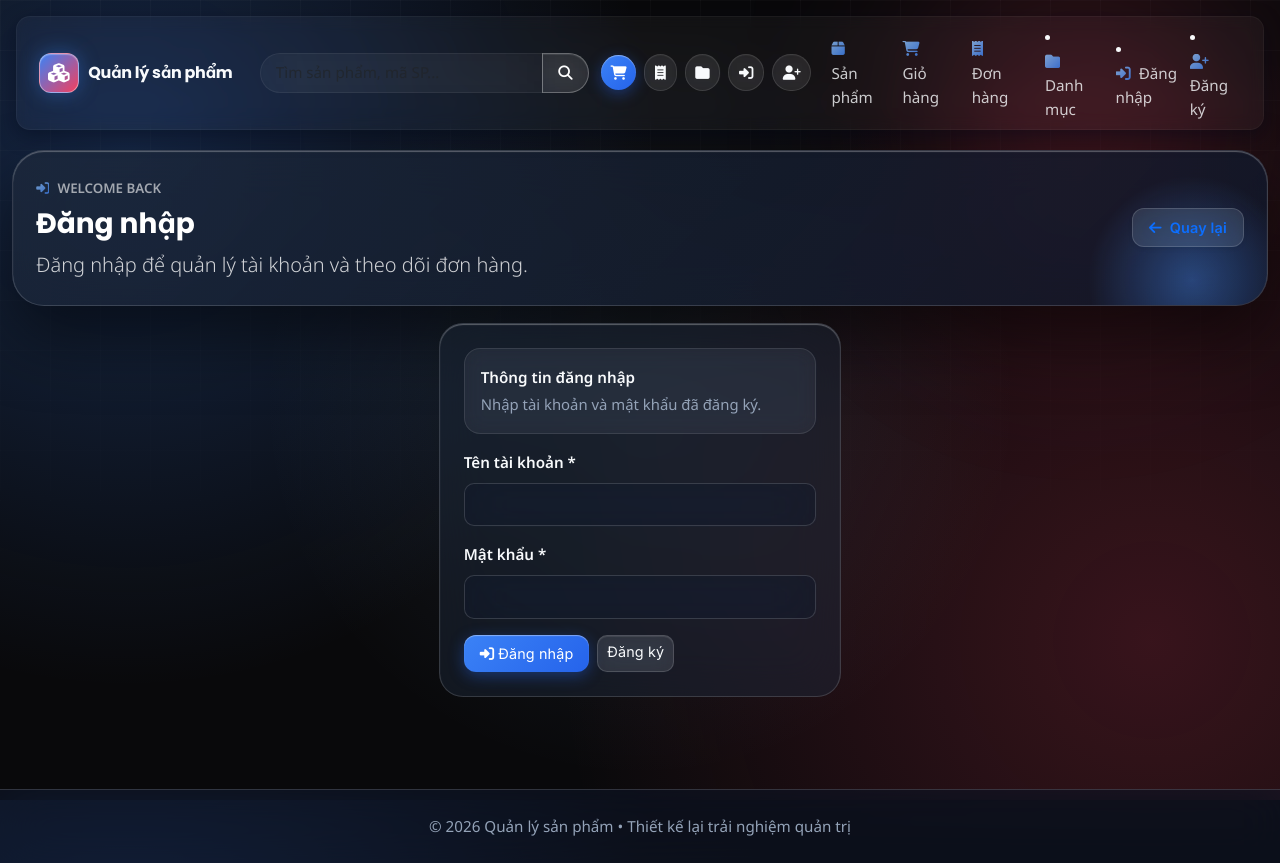
After one commit to Galaxy-VN/COS340, a PHP site: template app/views/account/login.php in a window 1280 px wide. The commit adds this page. Run offline with PHP 8.4, Linux system fonts and the light colour scheme; the template is opened without the code that fills it, so the values that code supplies are empty; some libraries are stand-ins or nearby versions.

Commit message:
stage change

```diff
--- /dev/null
+++ b/app/views/account/login.php
@@ -0,0 +1,48 @@
+<?php $title = 'Đăng nhập'; ?>
+<?php include 'app/views/layout/header.php'; ?>
+
+<div class="page-hero d-flex flex-column flex-lg-row align-items-start align-items-lg-center justify-content-between gap-3">
+    <div>
+        <div class="d-inline-flex align-items-center gap-2 mb-2 small text-uppercase fw-semibold opacity-75">
+            <i class="fas fa-right-to-bracket"></i>
+            <span>Welcome back</span>
+        </div>
+        <h1 class="h3 mb-2 fw-bold">Đăng nhập</h1>
+        <p class="lead mb-0">Đăng nhập để quản lý tài khoản và theo dõi đơn hàng.</p>
+    </div>
+    <a href="/phamgiahuy/Product" class="btn btn-light text-primary fw-semibold shadow-sm position-relative" style="z-index:1;">
+        <i class="fas fa-arrow-left me-2"></i>Quay lại
+    </a>
+</div>
+
+<div class="row justify-content-center">
+    <div class="col-lg-5 col-xl-4">
+        <div class="surface-card p-3 p-lg-4">
+            <?php if (!empty($error)): ?>
+                <div class="alert alert-danger border-0 rounded-4">
+                    <i class="fas fa-circle-exclamation me-2"></i><?php echo htmlspecialchars($error); ?>
+                </div>
+            <?php endif; ?>
+            <form action="/phamgiahuy/account/login" method="POST">
+                <div class="field-card mb-3">
+                    <div class="fw-semibold mb-1">Thông tin đăng nhập</div>
+                    <div class="muted-note">Nhập tài khoản và mật khẩu đã đăng ký.</div>
+                </div>
+                <div class="mb-3">
+                    <label class="form-label fw-semibold">Tên tài khoản *</label>
+                    <input type="text" name="username" class="form-control" value="<?php echo htmlspecialchars($_POST['username'] ?? ''); ?>" required>
+                </div>
+                <div class="mb-3">
+                    <label class="form-label fw-semibold">Mật khẩu *</label>
+                    <input type="password" name="password" class="form-control" required>
+                </div>
+                <div class="d-flex gap-2">
+                    <button type="submit" class="btn btn-primary"><i class="fas fa-right-to-bracket me-1"></i>Đăng nhập</button>
+                    <a href="/phamgiahuy/account/register" class="btn btn-outline-secondary">Đăng ký</a>
+                </div>
+            </form>
+        </div>
+    </div>
+</div>
+
+<?php include 'app/views/layout/footer.php'; ?>
--- a/app/views/layout/header.php
+++ b/app/views/layout/header.php
@@ -659,6 +659,21 @@ unset($_SESSION['flash_message'], $_SESSION['flash_type']);
             <a href="/phamgiahuy/Category" class="btn btn-glass d-none d-md-inline" title="Danh mục">
                 <i class="fas fa-folder"></i>
             </a>
+            <?php if (isset($_SESSION['user'])): ?>
+                <span class="btn-glass d-none d-md-inline" style="cursor:default;">
+                    <i class="fas fa-user me-1"></i><?php echo htmlspecialchars($_SESSION['user']->username ?? 'User'); ?>
+                </span>
+                <a href="/phamgiahuy/account/logout" class="btn btn-glass d-none d-md-inline" title="Đăng xuất">
+                    <i class="fas fa-right-from-bracket"></i>
+                </a>
+            <?php else: ?>
+                <a href="/phamgiahuy/account/login" class="btn btn-glass d-none d-md-inline" title="Đăng nhập">
+                    <i class="fas fa-right-to-bracket"></i>
+                </a>
+                <a href="/phamgiahuy/account/register" class="btn btn-glass d-none d-md-inline" title="Đăng ký">
+                    <i class="fas fa-user-plus"></i>
+                </a>
+            <?php endif; ?>
 
             <button class="navbar-toggler ms-2 d-md-none" type="button" data-bs-toggle="collapse" data-bs-target="#navbarNav">
                 <span class="navbar-toggler-icon"></span>
@@ -680,6 +695,21 @@ unset($_SESSION['flash_message'], $_SESSION['flash_type']);
                 <li class="nav-item">
                     <a class="nav-link" href="/phamgiahuy/Category"><i class="fas fa-folder me-1"></i> Danh mục</a>
                 </li>
+                <?php if (isset($_SESSION['user'])): ?>
+                    <li class="nav-item">
+                        <span class="nav-link" style="opacity:1;"><i class="fas fa-user me-1"></i><?php echo htmlspecialchars($_SESSION['user']->username ?? 'User'); ?></span>
+                    </li>
+                    <li class="nav-item">
+                        <a class="nav-link" href="/phamgiahuy/account/logout"><i class="fas fa-right-from-bracket me-1"></i> Đăng xuất</a>
+                    </li>
+                <?php else: ?>
+                    <li class="nav-item">
+                        <a class="nav-link" href="/phamgiahuy/account/login"><i class="fas fa-right-to-bracket me-1"></i> Đăng nhập</a>
+                    </li>
+                    <li class="nav-item">
+                        <a class="nav-link" href="/phamgiahuy/account/register"><i class="fas fa-user-plus me-1"></i> Đăng ký</a>
+                    </li>
+                <?php endif; ?>
             </ul>
         </div>
     </div>
```
Also changed, not shown: Query.sql (+8 -0 lines), app/controllers/AccountController.php (added, +99 -0 lines), app/models/AccountModel.php (added, +42 -0 lines), app/views/account/register.php (added, +48 -0 lines).
